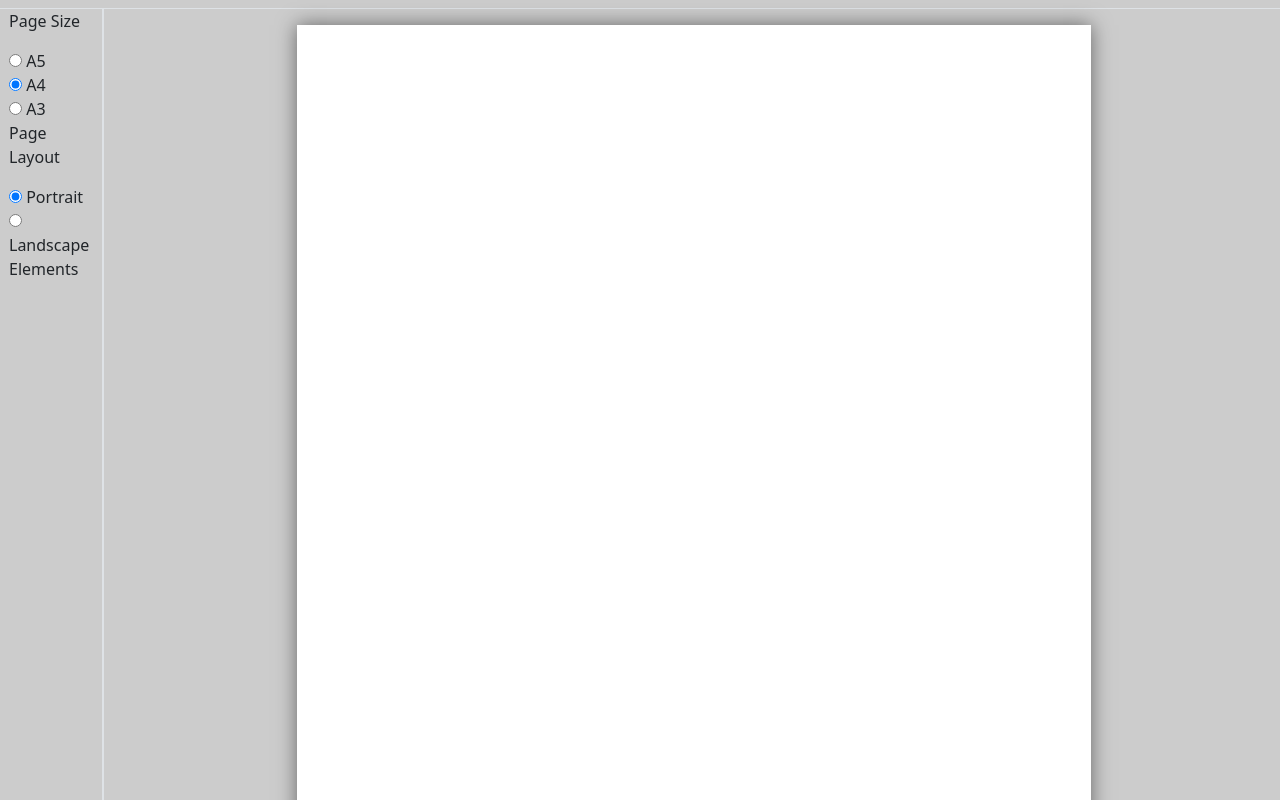
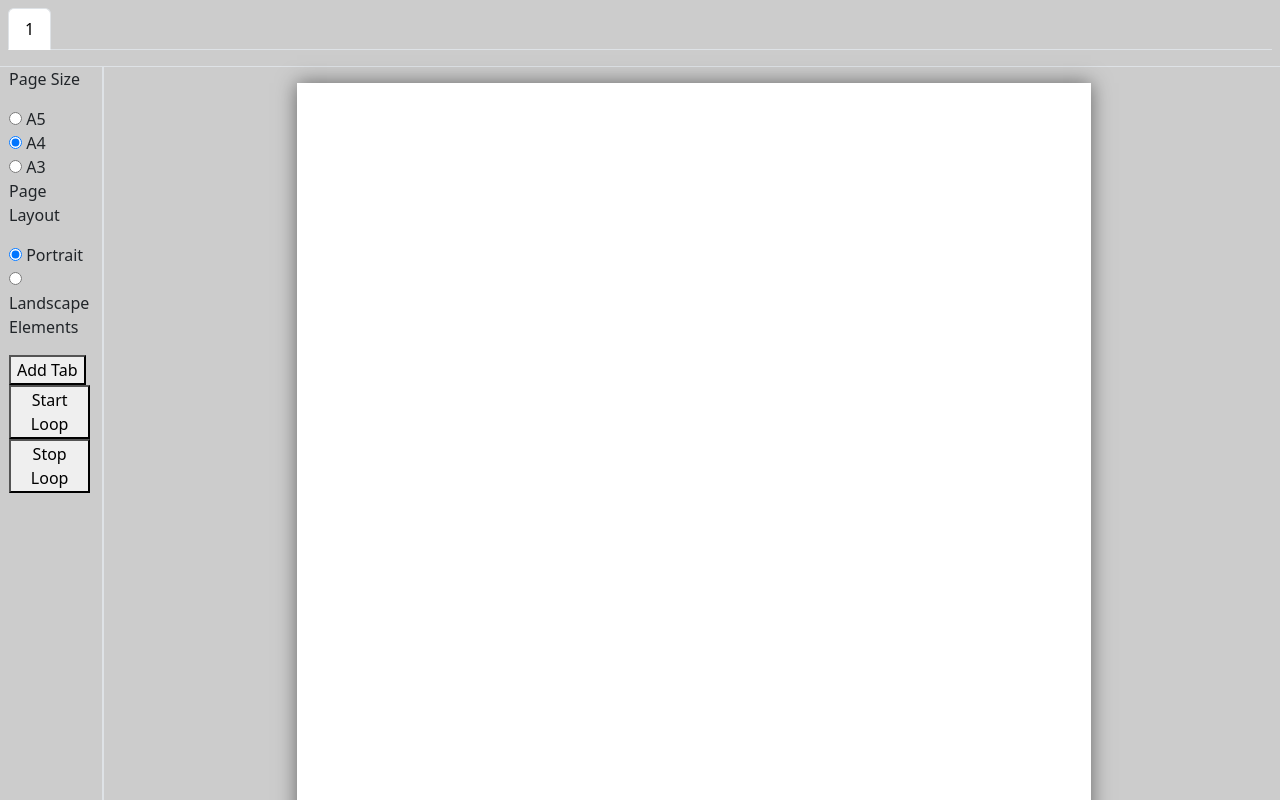
Before and after one commit to iceHub82/JsCollageStacker, a plain HTML site: page js-art-tool.html in a window 1280 px wide. Shown: the top 800 px of the page. Drawn offline with Linux system fonts and the light colour scheme.

Commit message:
Tabs update

```diff
--- a/js-art-tool.html
+++ b/js-art-tool.html
@@ -10,10 +10,19 @@
   <link rel="stylesheet" href="css/bootstrap.min.css">
   <link rel="stylesheet" href="css/pages.css">
 </head>
-
 <body>
-
   <div class="container-fluid p-2">
+    <div class="row">
+      <div class="col">
+        <div class="bd-example">
+          <ul id="tab-buttons" class="nav nav-tabs mb-3" role="tablist">
+            <li class="nav-item" role="presentation">
+              <button class="nav-link active" id="1-tab" data-bs-toggle="tab" data-bs-target="#page-tab-1" type="button" role="tab" aria-controls="page-tab-1" aria-selected="false" tabindex="-1">1</button>
+            </li>
+          </ul>
+        </div>
+      </div>
+    </div>
     <div class="row">
       <div class="col-1 border">
         <div class="row">
@@ -47,10 +56,28 @@
             </ul>
           </div>
         </div>
+        <div class="row">
+          <div class="col">
+            <button id="addTabBtn" type="button">Add Tab</button>
+          </div>
+        </div>
+        <div class="row">
+          <div class="col">
+            <button id="startLoopBtn" type="button">Start Loop</button>
+          </div>
+        </div>
+        <div class="row">
+          <div class="col">
+            <button id="stopLoopBtn" type="button">Stop Loop</button>
+          </div>
+        </div>
       </div>
       <div class="col border p-3">
-        <page id="page-wrapper" size="A4" layout="portrait">
-        </page>
+        <div id="tabsWrapper" class="tab-content">
+          <div class="tab-pane fade active show" id="page-tab-1" role="tabpanel" aria-labelledby="1-tab" tabindex="0">
+            <page id="page-wrapper" size="A4" layout="portrait"></page>
+          </div>
+        </div>
       </div>
     </div>
   </div>
```
